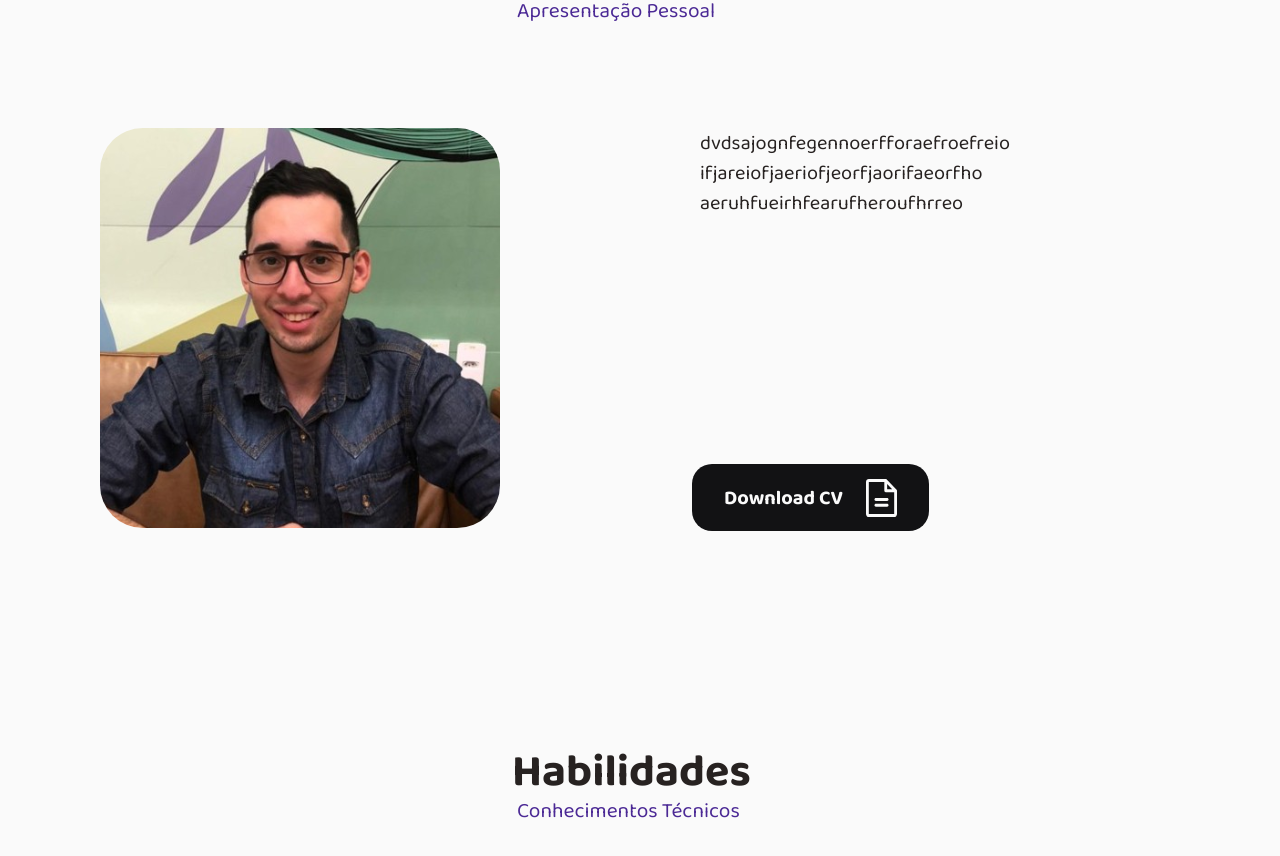
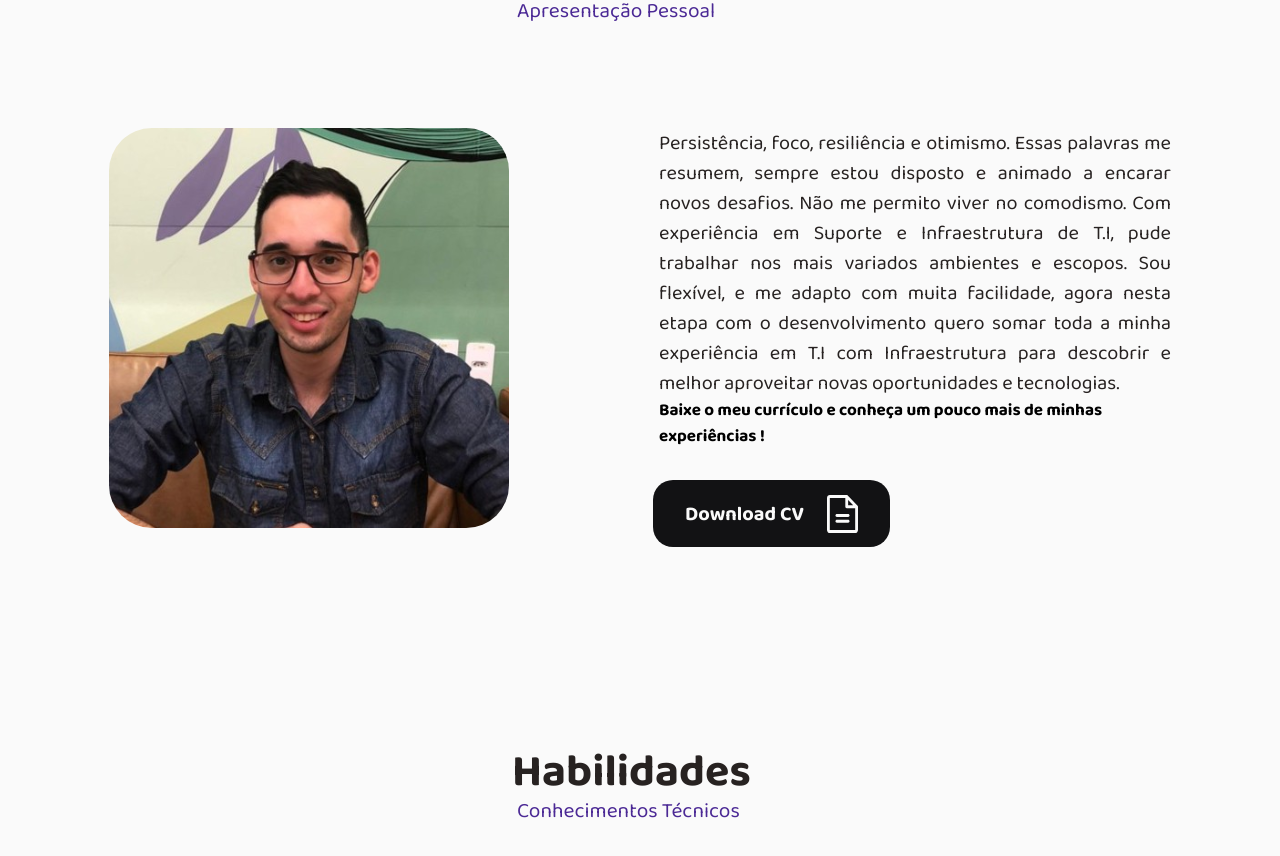
Before and after one commit to EliseuVicente/portifolio, a React (Vite) app: page / in a window 1280 px wide. Shown: the part 880-1736 px from the top of the page. Built offline with nearby package versions, Linux system fonts and the light colour scheme.

Commit message:
update my cv document

```diff
--- a/src/components/about/index.jsx
+++ b/src/components/about/index.jsx
@@ -29,9 +29,13 @@ export function About(){
           <Picture src={picture} />
 
           <Description>
-            <p>dvdsajognfegennoerfforaefroefreio
-              ifjareiofjaeriofjeorfjaorifaeorfho
-              aeruhfueirhfearufheroufhrreo</p>
+            <p>Persistência, foco, resiliência e otimismo. Essas palavras me resumem, sempre estou disposto e animado a
+              encarar novos desafios. Não me permito viver no comodismo.
+              Com experiência em Suporte e Infraestrutura de T.I, pude trabalhar nos mais variados ambientes e escopos.
+              Sou flexível, e me adapto com muita facilidade, agora nesta etapa com o desenvolvimento quero somar toda a minha
+              experiência em T.I com Infraestrutura para descobrir e melhor aproveitar novas oportunidades e tecnologias.
+            </p>
+            <strong>Baixe o meu currículo e conheça um pouco mais de minhas experiências !</strong>
           </Description>
 
           <ButtonCV onClick={handleDownloadCV}>
--- a/src/components/about/styles.js
+++ b/src/components/about/styles.js
@@ -32,15 +32,22 @@ export const ContainerApresentation = styled.div`
     display: flex;
     position: relative;
     top: 12rem;
-    gap: 200px;
+    gap: 150px;
 `
 export const Description = styled.div`
-   width: 30rem;
+   width: 32rem;
 
    p{
         font-size: 20px;
         text-align: justify;
         color: ${props => props.theme['base-title']};
+        font-family: 'Baloo 2';
+        line-height: 150%;
+   }
+
+   strong{
+        font-size: 17px;
+        text-align: justify;
         font-family: 'Baloo 2';
         line-height: 150%;
    }
@@ -60,8 +67,8 @@ export const ButtonCV = styled.button`
     align-items: center;
     width: 237px;
     height: 67px;
-    margin-top: 21rem;
-    margin-left: 37rem;
+    margin-top: 22rem;
+    margin-left: 34rem;
     gap: 23px;
     font-style: normal;
     border:none;
```
Also changed, not shown: 1 other file (tests, documents, lock files or other folders).
